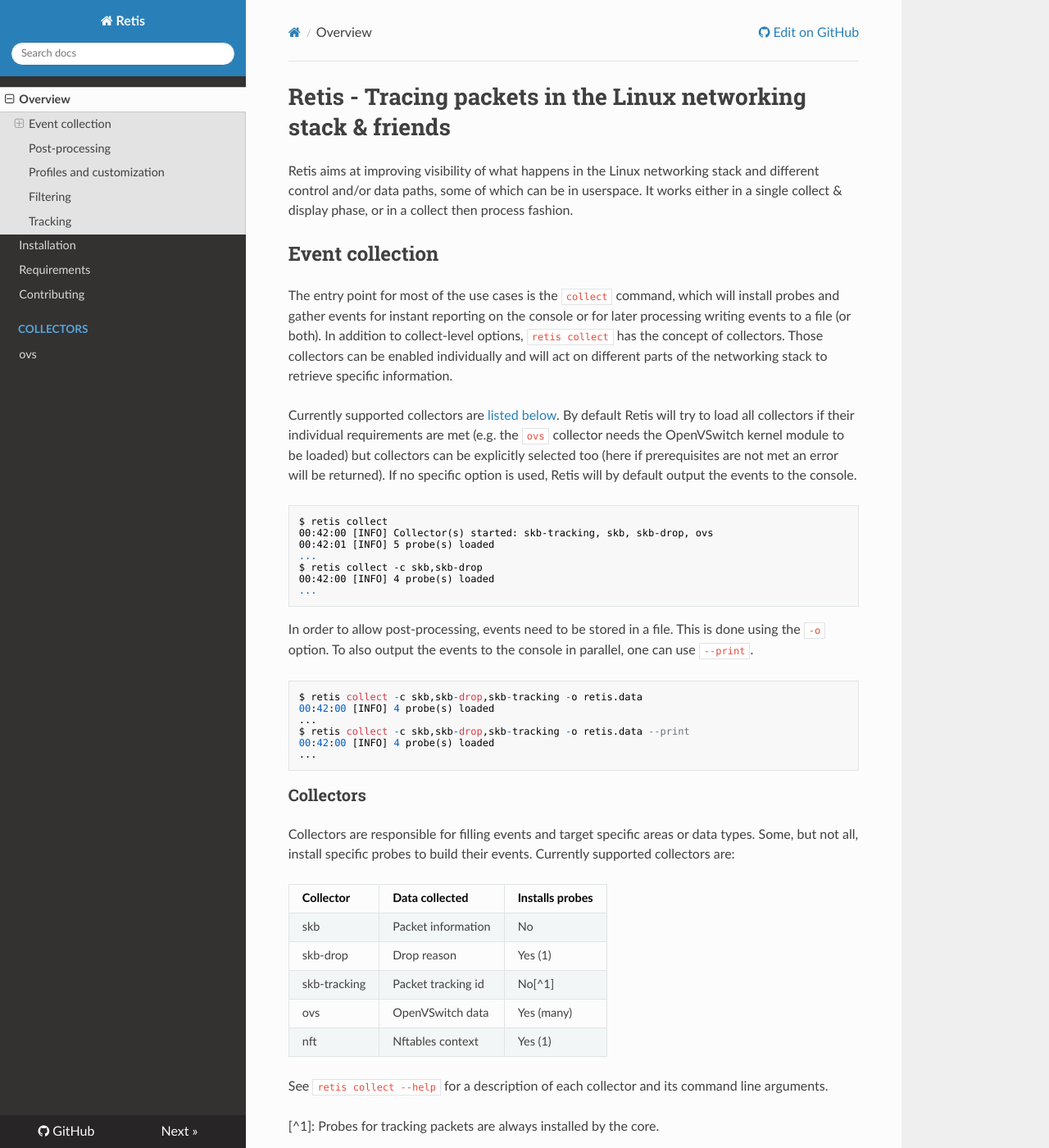
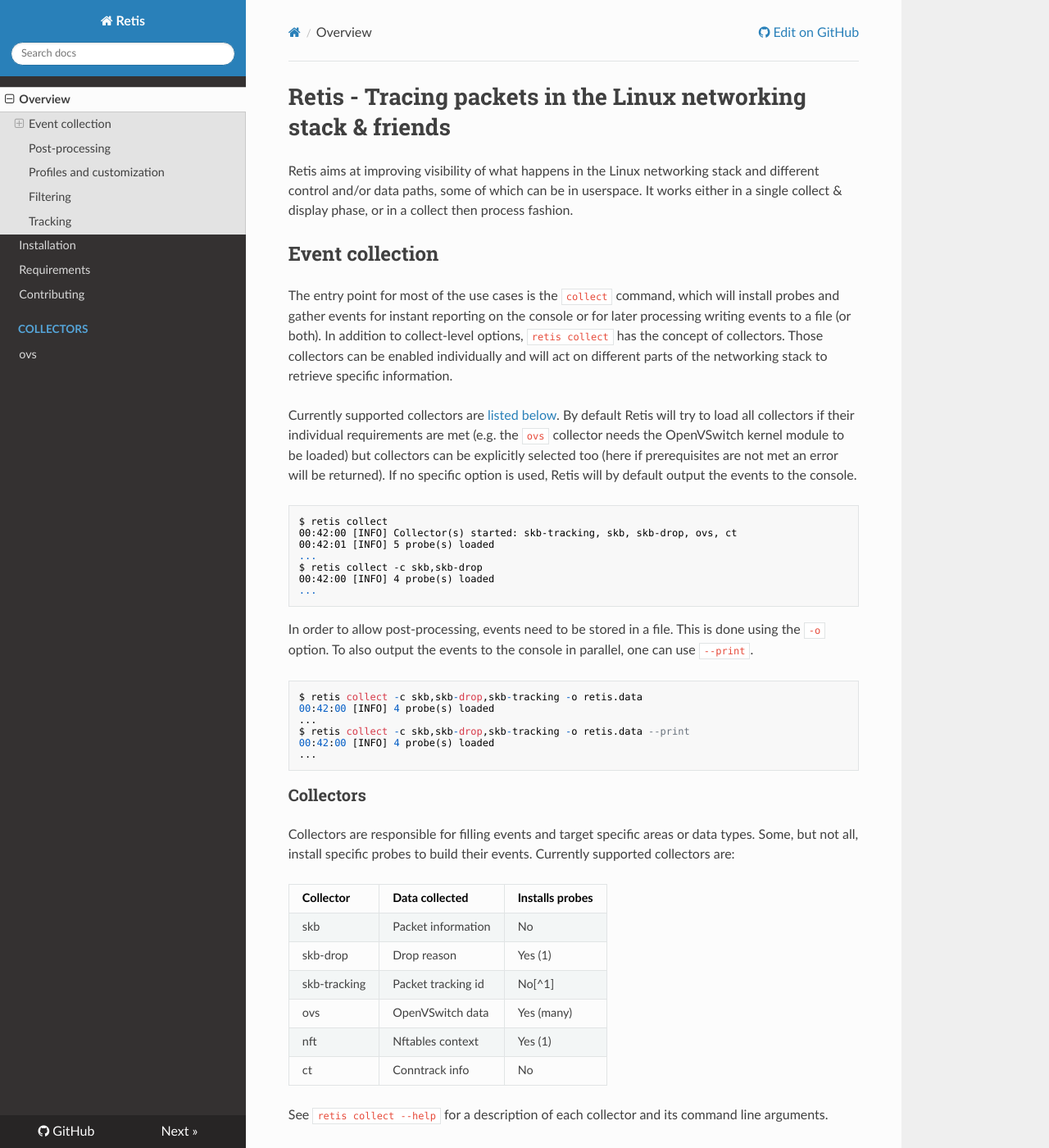
Before and after one commit to retis-org/retis, an MkDocs documentation site: the page built from docs/README.md, in a window 1280 px wide and 1400 px high. Shown: the whole window at 82% size. Built offline with MkDocs 1.6.1, drawn with Linux system fonts in a browser that asks for light colours; nearby versions of some CDN libraries.

Commit message:
docs: add basic ct info
Signed-off-by: Antoine Tenart <atenart@redhat.com>

````diff
--- a/docs/README.md
+++ b/docs/README.md
@@ -23,7 +23,7 @@
 
 ```
 $ retis collect
-00:42:00 [INFO] Collector(s) started: skb-tracking, skb, skb-drop, ovs
+00:42:00 [INFO] Collector(s) started: skb-tracking, skb, skb-drop, ovs, ct
 00:42:01 [INFO] 5 probe(s) loaded
 ...
 $ retis collect -c skb,skb-drop
@@ -57,6 +57,7 @@
 | skb-tracking | Packet tracking id  | No[^1]          |
 | ovs          | OpenVSwitch data    | Yes (many)      |
 | nft          | Nftables context    | Yes (1)         |
+| ct           | Conntrack info      | No              |
 
 See `retis collect --help` for a description of each collector and its command
 line arguments.
````
